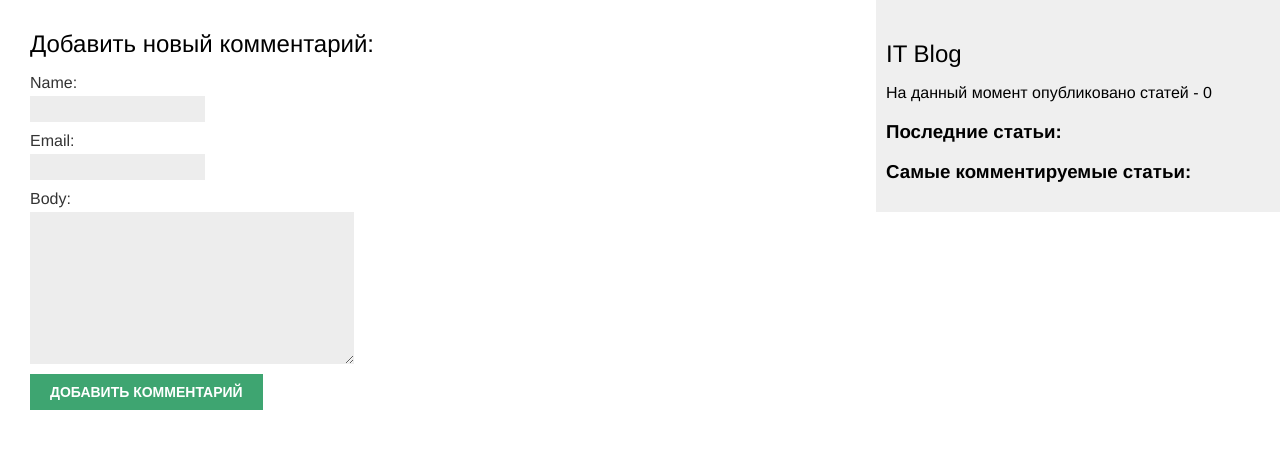
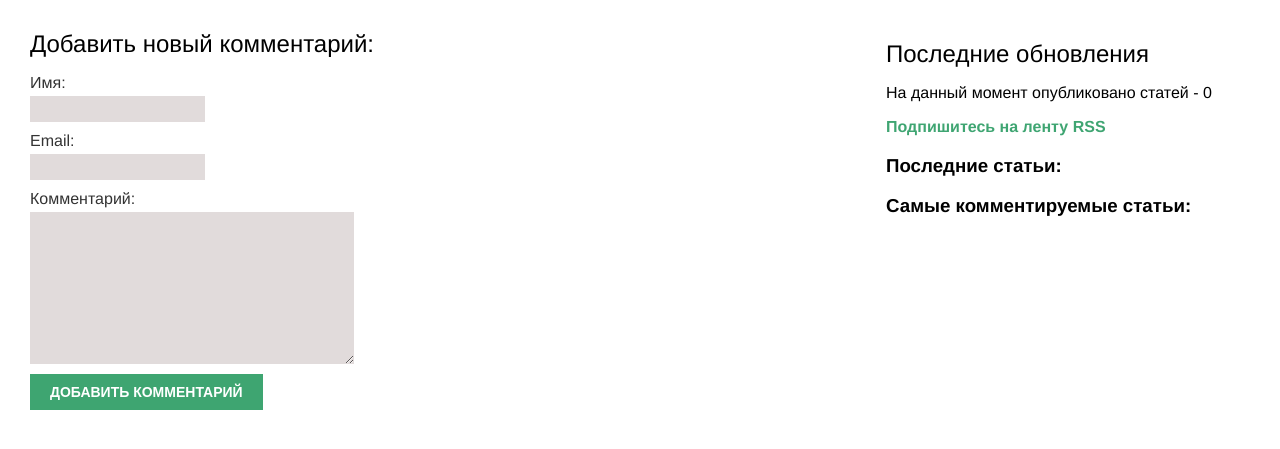
Before and after one commit to mojout/Profiles, a Django app: template pages/templates/pages/post/comment.html in a window 1280 px wide. Shown: the top 449 px of the page. Run offline with Django 4.2, Linux system fonts and the light colour scheme; the template is opened without the code that fills it: values named after a table or form of the project are taken from there, others are empty.

Commit message:
pages: add sitemap and RSS feed

```diff
--- a/Profiles/settings.py
+++ b/Profiles/settings.py
@@ -30,6 +30,7 @@ DEBUG = True
 
 ALLOWED_HOSTS = []
 
+SITE_ID = 1
 
 # Application definition
 
@@ -42,6 +43,8 @@ INSTALLED_APPS = [
     "django.contrib.staticfiles",
     "pages.apps.PagesConfig",
     "taggit",
+    "django.contrib.sites",
+    "django.contrib.sitemaps",
 ]
 
 MIDDLEWARE = [
@@ -123,6 +126,9 @@ USE_TZ = True
 
 STATIC_URL = "static/"
 
+MEDIA_URL = '/media/'
+MEDIA_ROOT = os.path.join(BASE_DIR, 'media')
+
 # Default primary key field type
 # https://docs.djangoproject.com/en/4.2/ref/settings/#default-auto-field
 
--- a/Profiles/urls.py
+++ b/Profiles/urls.py
@@ -16,8 +16,18 @@ Including another URLconf
 """
 from django.contrib import admin
 from django.urls import path, include
+from django.contrib.sitemaps.views import sitemap
+from pages.sitemaps import PostSitemap
+
+
+sitemaps = {
+    'posts': PostSitemap,
+}
 
 urlpatterns = [
     path("admin/", admin.site.urls),
-    path('pages/', include('pages.urls', namespace='pages')),
+    path('pages/', include('pages.urls',
+                           namespace='pages')),
+    path('sitemap.xml', sitemap, {'sitemaps': sitemaps},
+         'name=django.contrib.sitemaps.views.sitemap')
 ]
--- a/pages/forms.py
+++ b/pages/forms.py
@@ -6,10 +6,10 @@ class EmailPostForm(forms.Form):
 
     """Форма для отправки ссылки на пост по email"""
 
-    name = forms.CharField(max_length=25)
-    email = forms.EmailField()
-    to = forms.EmailField()
-    comments = forms.CharField(required=False, widget=forms.Textarea)
+    name = forms.CharField(max_length=25, label='Ваше имя')
+    email = forms.EmailField(label='Ваш email')
+    to = forms.EmailField(label='email получателя')
+    comments = forms.CharField(required=False, label='Комментарий к письму', widget=forms.Textarea)
 
 
 class CommentForm(forms.ModelForm):
--- a/pages/models.py
+++ b/pages/models.py
@@ -56,9 +56,9 @@ class Comment(models.Model):
     индексацию по полю created в БД. """
 
     post = models.ForeignKey(Post, on_delete=models.CASCADE, related_name='comments')
-    name = models.CharField(max_length=80)
+    name = models.CharField(max_length=80, verbose_name='Имя')
     email = models.EmailField()
-    body = models.TextField()
+    body = models.TextField(verbose_name="Комментарий")
     created = models.DateTimeField(auto_now_add=True)
     updated = models.DateTimeField(auto_now=True)
     active = models.BooleanField(default=True)
--- a/pages/static/pages.css
+++ b/pages/static/pages.css
@@ -2,6 +2,7 @@ body {
     margin:0;
     padding:0;
     font-family:helvetica, sans-serif;
+    background-color: #ffffff;
 }
 
 a {
@@ -30,7 +31,7 @@ h2 {
     float:right;
     width:30%;
     padding:10px;
-    background:#efefef;
+    background: #ffffff;
     height:100%;
 }
 
@@ -58,7 +59,7 @@ input, textarea {
     clear:both;
     float:left;
     margin:0 0 10px;
-    background:#ededed;
+    background: #e1dbdb;
     border:0;
     padding:6px 10px;
     font-size:12px;
--- a/pages/templates/pages/base.html
+++ b/pages/templates/pages/base.html
@@ -14,8 +14,9 @@
     {% endblock %}
 </div>
 <div id="sidebar">
-<h2>IT Blog</h2>
+<h2>Последние обновления</h2>
 <p>На данный момент опубликовано статей - {% total_posts %}</p>
+    <strong><a href="{% url 'pages:post_feed' %}">Подпишитесь на ленту RSS</a></strong>
 <h3>Последние статьи:</h3>
     {% show_latest_posts  %}
 <h3>Самые комментируемые статьи:</h3>
--- a/pages/templates/pages/post/detail.html
+++ b/pages/templates/pages/post/detail.html
@@ -9,7 +10,7 @@
   <p class="date">
     Published {{ post.publish }} by {{ post.author }}
   </p>
-  {{ post.body|linebreaks }}
+  {{ post.body|markdown }}
     <p>
     <a href="{% url "pages:post_share" post.id %}">Поделиться этим постом</a>
     </p>
--- a/pages/templates/pages/post/share.html
+++ b/pages/templates/pages/post/share.html
@@ -21,7 +21,7 @@
     <form method="post">
       {{ form.as_p }}
       {% csrf_token %}
-      <input type="submit" value="Send e-mail">
+      <input type="submit" value="Отправить этот пост по e-mail">
     </form>
   {% endif %}
 {% endblock %}
--- a/pages/templatetags/pages_tags.py
+++ b/pages/templatetags/pages_tags.py
@@ -1,7 +1,8 @@
 from django import template
 from django.db.models import Count
-
-from ..models import Post, Comment
+from django.utils.safestring import mark_safe
+import markdown
+from ..models import Post
 
 register = template.Library()
 
@@ -9,6 +10,11 @@ register = template.Library()
 @register.simple_tag
 def total_posts():
     return Post.published.count()
+
+
+@register.filter(name='markdown')
+def markdown_format(text):
+    return mark_safe(markdown.markdown(text))
 
 
 @register.inclusion_tag('pages/post/latest_posts.html')
--- a/pages/urls.py
+++ b/pages/urls.py
@@ -1,5 +1,6 @@
 from django.urls import path
 from . import views
+from .feeds import LatestPostFeed
 
 app_name = 'pages'
 
@@ -8,5 +9,6 @@ urlpatterns = [
     path('tag/<slug:tag_slug>/', views.post_list, name='post_list_by_tag'),
     path('<int:year>/<int:month>/<int:day>/<slug:post>/', views.post_detail, name='post_detail'),
     path('<int:post_id>/share/', views.post_share, name='post_share'),
-    path('<int:post_id>/comment/', views.post_comment, name='post_comment')
+    path('<int:post_id>/comment/', views.post_comment, name='post_comment'),
+    path('feed/', LatestPostFeed(), name='post_feed'),
 ]
```
Also changed, not shown: other parts of pages/templates/pages/post/detail.html (+1 -0 lines), pages/feeds.py (added, +30 -0 lines), pages/sitemaps.py (added, +14 -0 lines), pages/templates/pages/post/list.html (+4 -3 lines).
